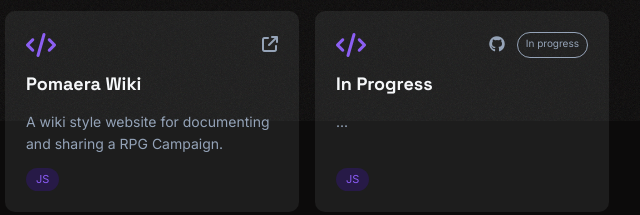
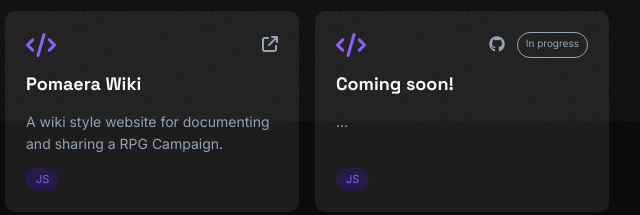
Before and after one commit to MarcoFelipeNaya/portfolio, a plain HTML site: page index.html in a window 1280 px wide. Shown: the part 679-894 px from the top of the page, 513-1153 px from the left. Drawn offline with Linux system fonts and the light colour scheme.

Commit message:
meta data changes

```diff
--- a/index.html
+++ b/index.html
@@ -4,6 +4,7 @@
 <head>
   <meta charset="UTF-8">
   <meta name="viewport" content="width=device-width, initial-scale=1.0">
+  <meta name="description" content="Marco Felipe Naya — Full-stack developer based in São Paulo. Building modern web experiences with Java, JavaScript and Node.js.">
   <title>Marco Felipe Naya</title>
   <link rel="stylesheet" href="/styles/general.css">
   <link rel="stylesheet" href="https://cdnjs.cloudflare.com/ajax/libs/font-awesome/6.4.0/css/all.min.css">
@@ -99,7 +100,7 @@
                   <span class="wip-badge">In progress</span>
                 </div>
               </div>
-              <h3 class="project-name">In Progress</h3>
+              <h3 class="project-name">Coming soon!</h3>
               <p class="project-desc">...</p>
               <div class="project-tags">
                 <span>JS</span>
```
Also changed, not shown: pages/contact.html (+1 -0 lines), pages/experience.html (+1 -0 lines), pages/projects.html (+1 -0 lines), pages/thoughts.html (+1 -0 lines), pages/tools.html (+1 -0 lines).
